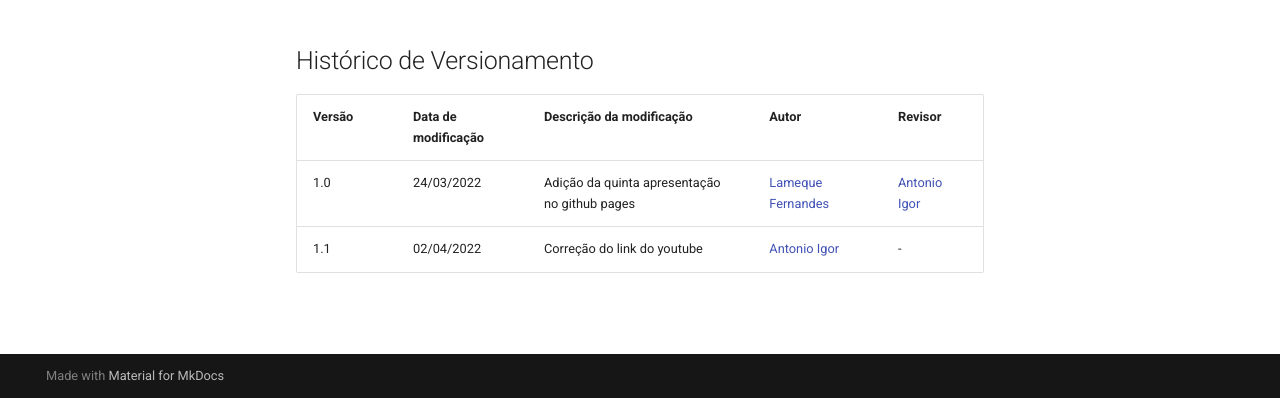
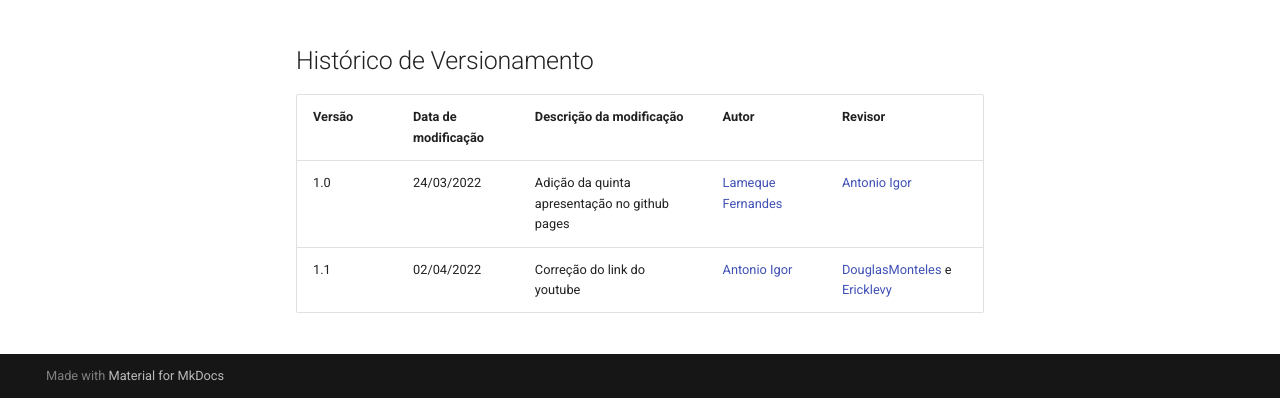
Before and after one commit to Requisitos-de-Software/2021.2-Prime-video, an MkDocs documentation site: the page built from docs/apresentacoes/apresentacao5.md, in a window 1280 px wide and 1033 px high, cut to the strip 635-1033 px from the top of the window. Built offline with MkDocs 1.6.1 and Material for MkDocs 9.7.7, drawn with Linux system fonts in a browser that asks for light colours; comment, search, counter and statistics services are not loaded.

Commit message:
Update apresentacao5.md
adicionando os revisores do pull request

```diff
--- a/docs/apresentacoes/apresentacao5.md
+++ b/docs/apresentacoes/apresentacao5.md
@@ -14,4 +14,4 @@
 |Versão|Data de modificação|Descrição da modificação|Autor|Revisor|
 |-|-|-|-|-|
 |1.0|24/03/2022|Adição da quinta apresentação no github pages|[Lameque Fernandes](https://github.com/lamequefernandes)| [Antonio Igor](https://github.com/antonioigorcarvalho) |
-|1.1|02/04/2022|Correção do link do youtube |[Antonio Igor](https://github.com/antonioigorcarvalho)| - |
+|1.1|02/04/2022|Correção do link do youtube |[Antonio Igor](https://github.com/antonioigorcarvalho)| [DouglasMonteles](https://github.com/DouglasMonteles) e [Ericklevy](https://github.com/Ericklevy) |
```
